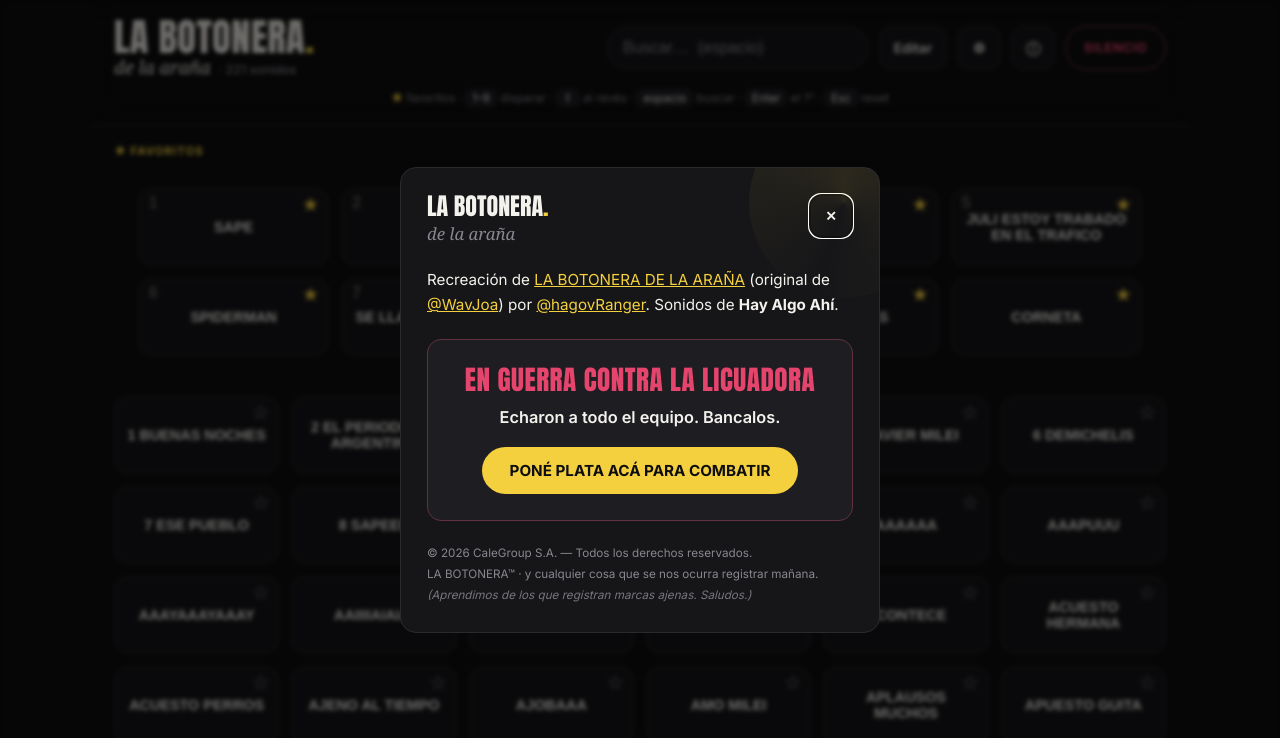
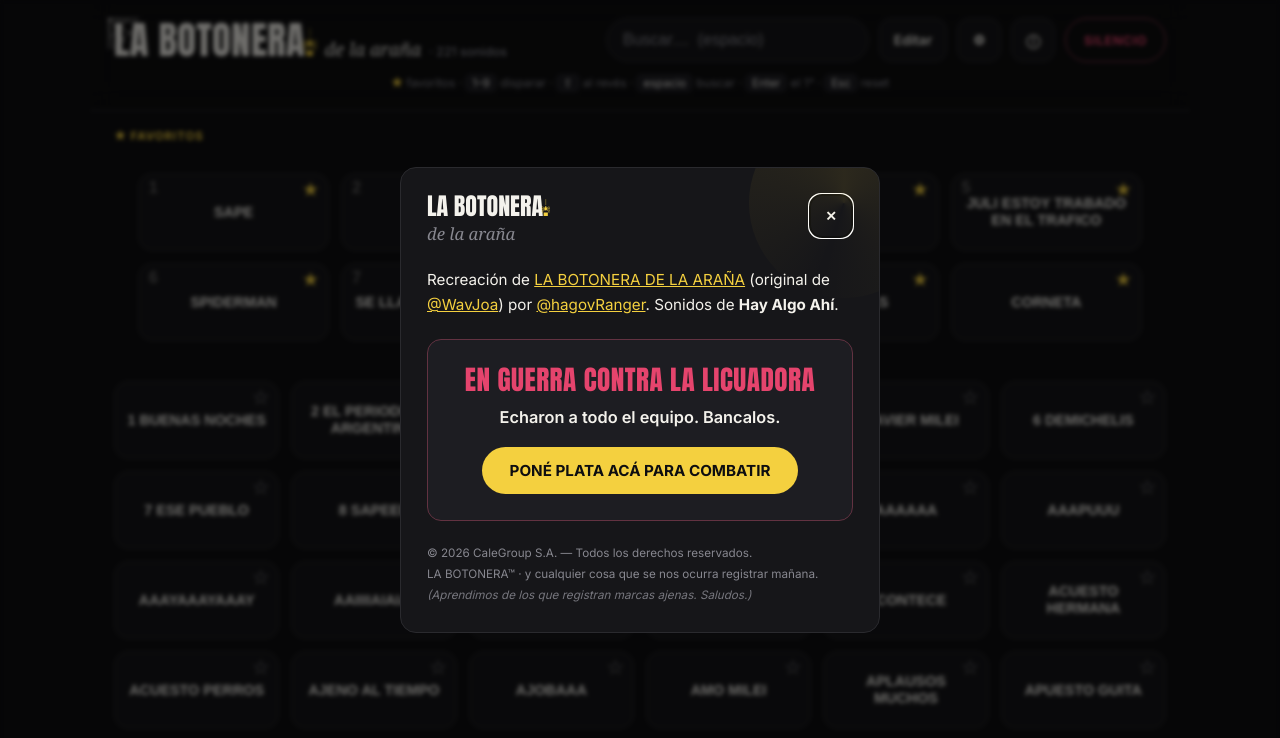
Before and after one commit to agusmoura/botonera-haa, a website built with Vite: page index.html in a window 1280 px wide. Shown: the top 738 px of the page. Built offline with nearby package versions, Linux system fonts and the light colour scheme; files whose address does not match are found by name; a web font is replaced by a local one.

Commit message:
feat: inline header + spider-web wordmark intervention

```diff
--- a/src/styles.css
+++ b/src/styles.css
@@ -55,11 +55,14 @@ body {
 
 .top__brand {
   display: flex;
-  flex-direction: column;
-  gap: 2px;
+  flex-direction: row;
+  align-items: baseline;
+  flex-wrap: wrap;
+  gap: 2px 10px;
 }
 
 .title {
+  position: relative;
   margin: 0;
   font-family: Anton, sans-serif;
   font-weight: 400;
@@ -68,8 +71,36 @@ body {
   line-height: 1;
 }
 
+/* spider web spun in the top-left corner of the wordmark */
+.title::before {
+  content: "";
+  position: absolute;
+  top: -0.08em;
+  left: -0.16em;
+  width: 0.82em;
+  height: 0.82em;
+  background: url(/web-corner.svg) no-repeat top left;
+  background-size: contain;
+  pointer-events: none;
+}
+
 .title__dot {
+  position: relative;
   color: var(--accent);
+}
+
+/* spider rappelling down from the dot */
+.title__dot::after {
+  content: "";
+  position: absolute;
+  top: 0.46em;
+  left: 50%;
+  width: 0.4em;
+  height: 0.62em;
+  transform: translateX(-50%);
+  background: url(/spider.svg) no-repeat top center;
+  background-size: contain;
+  pointer-events: none;
 }
 
 .sub {
```
Also changed, not shown: public/spider.svg (added), public/web-corner.svg (added).
